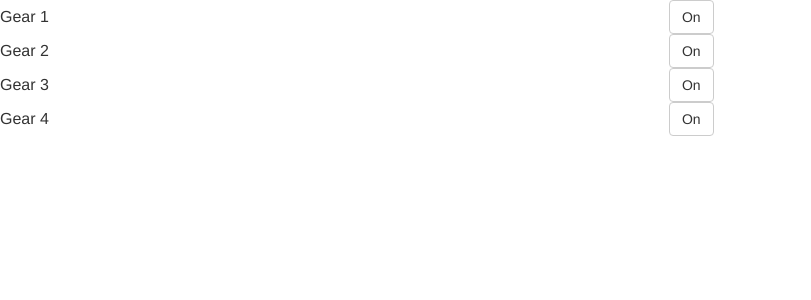
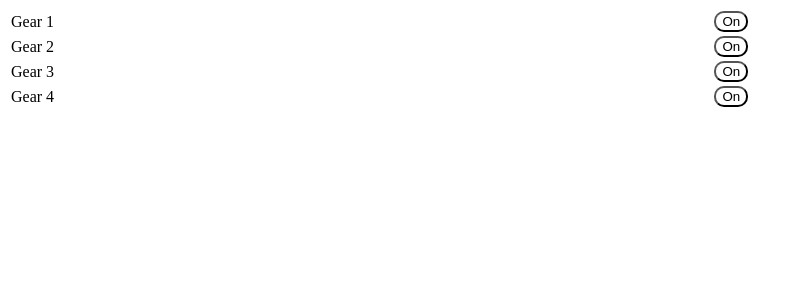
Before and after one commit to obb12/gear-http, a PHP site: page / in a window 1280 px wide. Shown: the top 300 px of the page, without its empty margins (0-811 px from the left). Run offline with PHP 8.4, Linux system fonts and the light colour scheme; some libraries are stand-ins or nearby versions.

Commit message:
Revert "hello"
This reverts commit 2537afcbdd8dd1f34ac0f0fbc36a2c47461856cd.

```diff
--- a/index.php
+++ b/index.php
@@ -1,23 +1,38 @@
-<link rel="stylesheet" href="https://maxcdn.bootstrapcdn.com/bootstrap/3.3.1/css/bootstrap.min.css">
+<style>
+.white
+{
+background-color:white;
+}
 
+
+.blue{
+background-color:blue;
+}
+
+
+button {
+border-radius:10px;
+}
+
+</style>
 <body>
 
 <table style="width:100%">
   <tr>
     <td>Gear 1</td>
-    <td><button type="button" id="1" class="btn btn-default">On</button></td>
+    <td><button type="button" id="1" class="white">On</button></td>
   </tr>
   <tr>
     <td>Gear 2</td>
-    <td><button type="button"  id="2" class="btn btn-default">On</button></td>
+    <td><button type="button"  id="2" class="white">On</button></td>
   </tr>
   <tr>
     <td>Gear 3</td>
-    <td><button type="button"  id="3" class="btn btn-default">On</button></td>
+    <td><button type="button"  id="3" class="white">On</button></td>
   </tr>
    <tr>
     <td>Gear 4</td>
-    <td><button type="button"  id="4" class="btn btn-default">On</button></td>
+    <td><button type="button"  id="4" class="white">On</button></td>
   </tr>
   <span></span>
 </table>
@@ -33,16 +48,15 @@
       $('button').click(function  () {
       	if ($(this).html()=='On') {
       		$(this).html('Off');
-      	$(this).removeClass('btn-default');
-      	$(this).addClass('btn-primary');
+      	$(this).removeClass('white');
+      	$(this).addClass('blue');
         $url = "txt.php";
 
 		txt = '';
 		$.each( $('button'), function(i, nappula) {
 			html = $(nappula).html();
 			id = $(nappula).attr('id');
-        txt += id + ': ' + html + '\r\n';
-
+        txt += id + ' ' + html + '\r\n';
 });
 
         console.log(txt);
@@ -54,19 +68,18 @@
       	}
       	 else{
       	 	$(this).html('On');
-      	$(this).removeClass('btn-primary');
-      	$(this).addClass('btn-default');
+      	$(this).removeClass('blue');
+      	$(this).addClass('white');
         $url = "txt.php";
         	txt = '';
 		$.each( $('button'), function(i, nappula) {
 			html = $(nappula).html();
 			id = $(nappula).attr('id');
-        txt += id + ': ' + html + '\r\n';
-
+        txt += id + ' ' + html + '\r\n';
 		});
         console.log(txt);
         $.post("txt.php",{suggest:txt},function(result){
-
+          console.log("got result = "+result);
      // $("span").html(result);
     });
 
--- a/txt.php
+++ b/txt.php
@@ -7,7 +7,7 @@ if (strtolower($_SERVER['HTTP_X_REQUESTED_WITH']) == 'xmlhttprequest') {
     if (preg_match("/([1-4]+[ ]+[O]+[n])/", $On))
     {
 
-    $data = $On;
+    $data = "Gear "  . $On;
     print $data;
     $fname = "wearable.txt";
 $file = fopen("upload/" .$fname, 'w');//creates new file
@@ -17,7 +17,7 @@ fclose($file);
 }
 if(preg_match("/([1-4]+[ ]+[O]+[f]+[f])/", $On))
 {
-$data = $On;
+$data = "Gear "  . $On;
 print $data;
 $fname = "wearable.txt";
 $file = fopen("upload/" .$fname, 'w');//creates new file
```
Also changed, not shown: upload/wearable.txt (+4 -4 lines).
